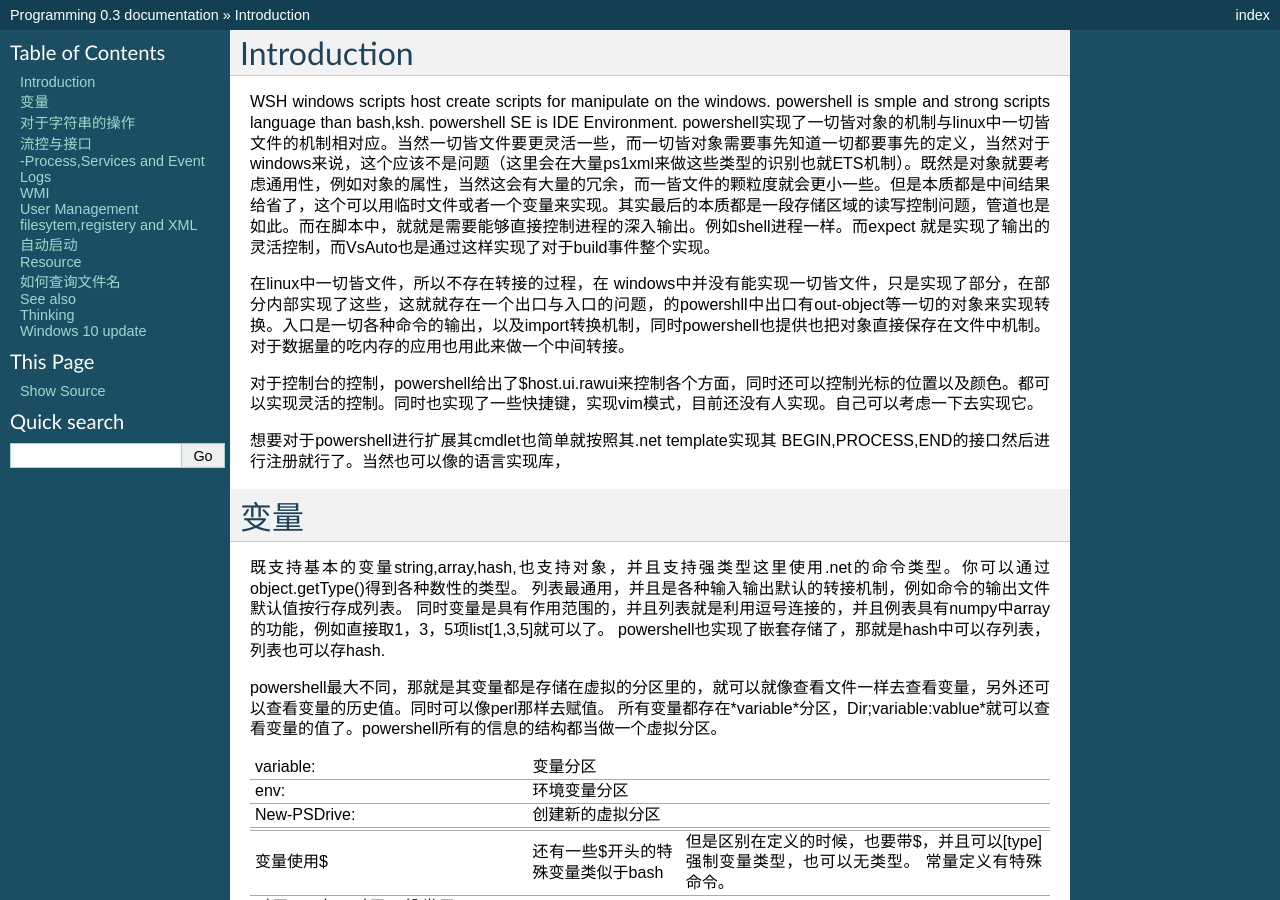
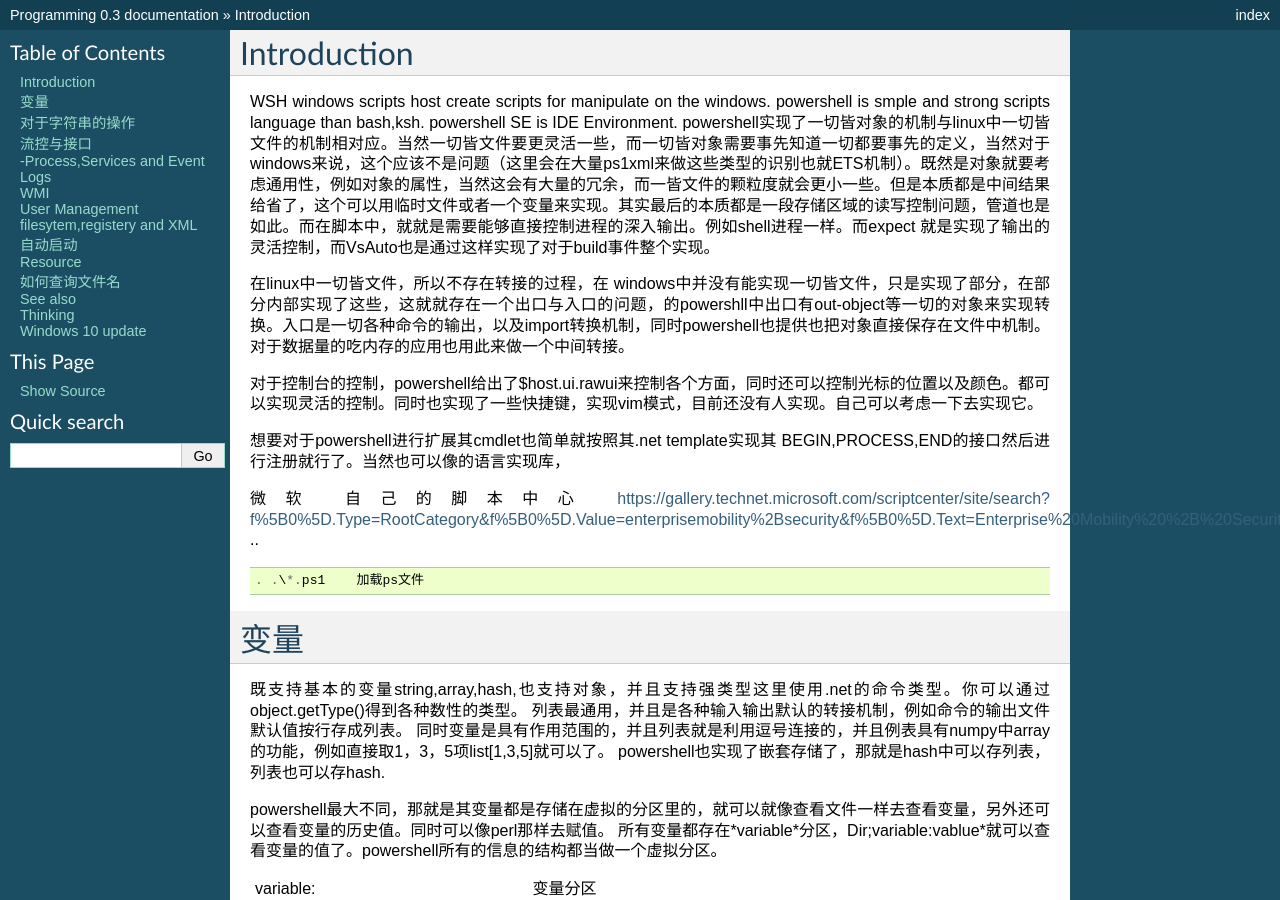
Before and after one commit to gwli/Programming, a Sphinx documentation site: the page built from source/content/Stage_1/WindowsScriptHost.rst, in a window 1280 px wide and 900 px high. Built offline with Sphinx 7.4.7, drawn with Linux system fonts in a browser that asks for light colours.

Commit message:
windows 脚本中心

```diff
--- a/source/content/Stage_1/WindowsScriptHost.rst
+++ b/source/content/Stage_1/WindowsScriptHost.rst
@@ -10,6 +10,8 @@ powershell实现了一切皆对象的机制与linux中一切皆文件的机制
 
 想要对于powershell进行扩展其cmdlet也简单就按照其.net template实现其 BEGIN,PROCESS,END的接口然后进行注册就行了。当然也可以像的语言实现库，
 
+微软 自己的脚本中心
+https://gallery.technet.microsoft.com/scriptcenter/site/search?f%5B0%5D.Type=RootCategory&f%5B0%5D.Value=enterprisemobility%2Bsecurity&f%5B0%5D.Text=Enterprise%20Mobility%20%2B%20Security
 .. ::
 
  . .\*.ps1    加载ps文件
@@ -181,6 +183,8 @@ Resource
 只要记住powershell中一切皆对象就OK了，其默认的方式就是文本显示，这个是用xml来控制的，就像python中 repr 一样默认打印一些内容，或者__doc__ 变量一样。
 http://stackoverflow.com/questions/1499575/output-filename-not-string-with-select-string
 
+另外windows 有自己现成的脚本
+
 See also
 ========
 
```
